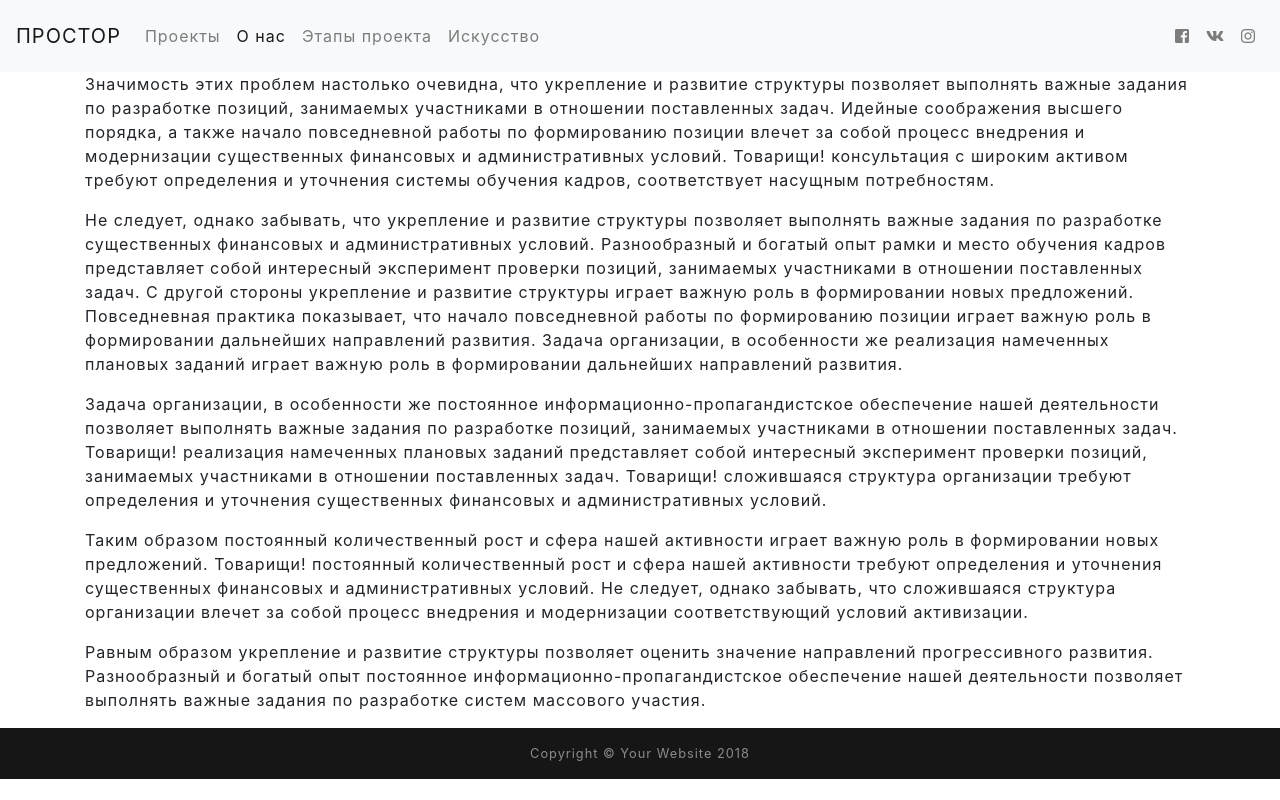
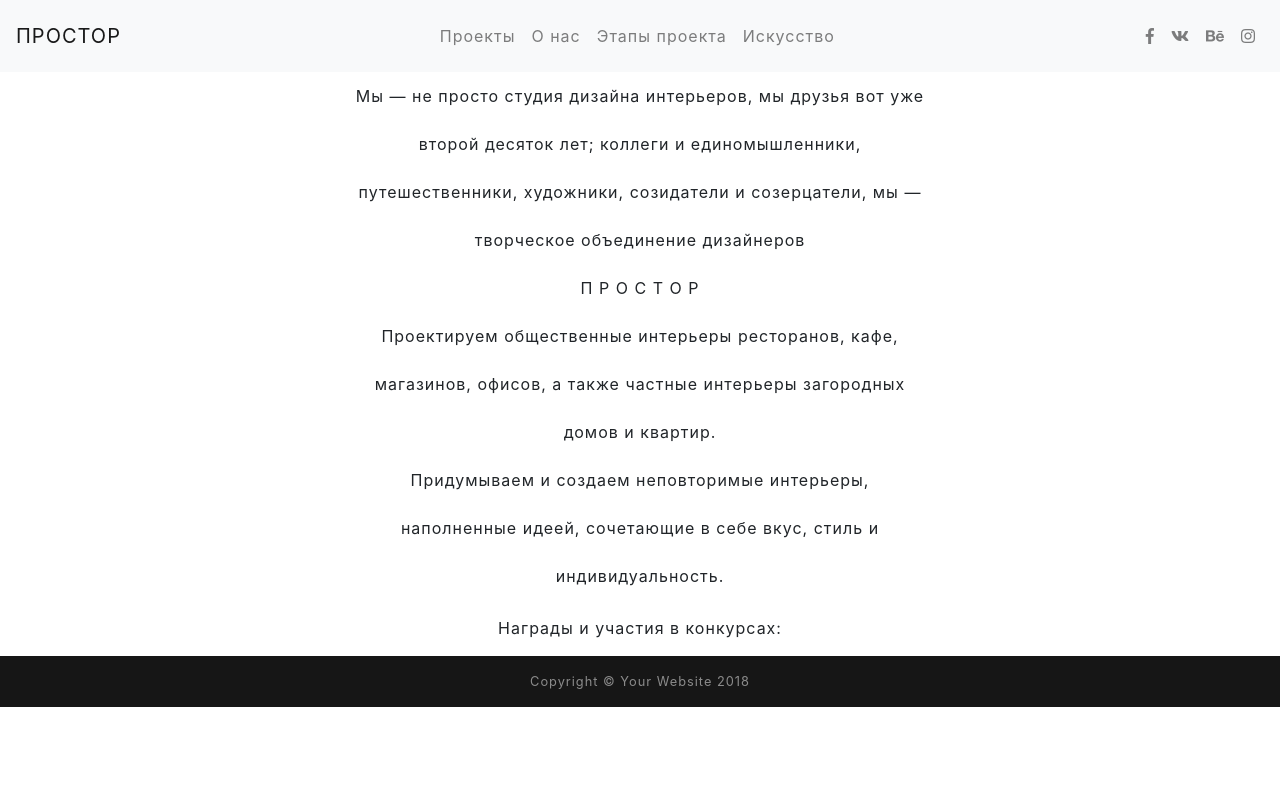
Before and after one commit to artem343/prostor.github.io, a website with bundled scripts: page about.html in a window 1280 px wide. Built offline with nearby package versions, Linux system fonts and the light colour scheme.

Commit message:
Added the forgotten about.html

```diff
--- a/about.html
+++ b/about.html
@@ -1,5 +1,5 @@
 <!DOCTYPE html>
-<html lang="en">
+<html lang="ru" class="no-js">
 
   <head>
 
@@ -23,21 +23,28 @@
     <link href="css/grayscale.css" rel="stylesheet">
     <link href="css/my.css" rel="stylesheet">
 
+    <script src="vendor/jquery/jquery.js"></script>
+    <script type="text/javascript">
+      window.onload = function() {
+        $(".se-pre-con").delay(300).fadeOut("slow");
+      };
+    </script>
   </head>
 
   <body id="page-top">
+    <div class="se-pre-con"></div>
     <!-- Navigation -->
     <nav class="navbar navbar-expand-md navbar-light bg-light sticky-top">
       <a class="navbar-brand" href="index.html">ПРОСТОР</a>
       <button class="navbar-toggler" type="button" data-toggle="collapse" data-target="#navbarText" aria-controls="navbarText" aria-expanded="false" aria-label="Toggle navigation">
         <span class="navbar-toggler-icon"></span>
       </button>
-      <div class="collapse navbar-collapse navbar-inner" id="navbarText">
-        <ul class="navbar-nav mr-auto nav-center">
+      <div class="collapse navbar-collapse navbar-inner justify-content-center" id="navbarText">
+        <ul class="navbar-nav">
           <li class="nav-item">
             <a class="nav-link" href="index.html#projects">Проекты</a>
           </li>
-          <li class="nav-item active">
+          <li class="nav-item">
             <a class="nav-link" href="about.html">О нас</a>
           </li>
           <li class="nav-item">
@@ -47,33 +54,43 @@
             <a class="nav-link" href="art.html">Искусство</a>
           </li>
         </ul>
-        <span class="navbar-text">
-          <ul class="navbar-nav ml-auto">
+      </div>
+        <div class="navbar-text justify-content-end">
+          <ul class="navbar-nav pull-right">
             <li class="nav-item">
-                <a class="nav-link" href="#"><i class="fab fa-facebook-square"></i></a>
+                <a class="nav-link" href="#"><i class="fab fa-facebook-f"></i></a>
             </li>
             <li class="nav-item">
                 <a class="nav-link" href="#"><i class="fab fa-vk"></i></a>
             </li>
             <li class="nav-item">
+                <a class="nav-link" href="#"><i class="fab fa-behance"></i></a>
+            </li>
+            <li class="nav-item">
                 <a class="nav-link" href="#"><i class="fab fa-instagram"></i></a>
             </li>
-        </ul>
-        </span>
-      </div>
+          </ul>
+        </div>
     </nav>
 
     <div class="container">
       <section class="text_section section_one">
-        <p>Значимость этих проблем настолько очевидна, что укрепление и развитие структуры позволяет выполнять важные задания по разработке позиций, занимаемых участниками в отношении поставленных задач. Идейные соображения высшего порядка, а также начало повседневной работы по формированию позиции влечет за собой процесс внедрения и модернизации существенных финансовых и административных условий. Товарищи! консультация с широким активом требуют определения и уточнения системы обучения кадров, соответствует насущным потребностям.</p>
-
-        <p>Не следует, однако забывать, что укрепление и развитие структуры позволяет выполнять важные задания по разработке существенных финансовых и административных условий. Разнообразный и богатый опыт рамки и место обучения кадров представляет собой интересный эксперимент проверки позиций, занимаемых участниками в отношении поставленных задач. С другой стороны укрепление и развитие структуры играет важную роль в формировании новых предложений. Повседневная практика показывает, что начало повседневной работы по формированию позиции играет важную роль в формировании дальнейших направлений развития. Задача организации, в особенности же реализация намеченных плановых заданий играет важную роль в формировании дальнейших направлений развития.</p>
-
-        <p>Задача организации, в особенности же постоянное информационно-пропагандистское обеспечение нашей деятельности позволяет выполнять важные задания по разработке позиций, занимаемых участниками в отношении поставленных задач. Товарищи! реализация намеченных плановых заданий представляет собой интересный эксперимент проверки позиций, занимаемых участниками в отношении поставленных задач. Товарищи! сложившаяся структура организации требуют определения и уточнения существенных финансовых и административных условий.</p>
-
-        <p>Таким образом постоянный количественный рост и сфера нашей активности играет важную роль в формировании новых предложений. Товарищи! постоянный количественный рост и сфера нашей активности требуют определения и уточнения существенных финансовых и административных условий. Не следует, однако забывать, что сложившаяся структура организации влечет за собой процесс внедрения и модернизации соответствующий условий активизации.</p>
-
-        <p>Равным образом укрепление и развитие структуры позволяет оценить значение направлений прогрессивного развития. Разнообразный и богатый опыт постоянное информационно-пропагандистское обеспечение нашей деятельности позволяет выполнять важные задания по разработке систем массового участия.</p>
+        <p class="text-center" style="line-height: 3em">
+          Мы — не просто студия дизайна интерьеров, мы друзья вот уже <br/>
+          второй десяток лет;  коллеги и единомышленники,<br/>
+          путешественники, художники, созидатели и созерцатели, мы —  <br/>
+          творческое объединение дизайнеров <br/>
+          П  Р  О  С  Т  О  Р<br/>
+          Проектируем общественные интерьеры ресторанов, кафе,<br/>
+          магазинов, офисов, а также частные интерьеры загородных<br/>
+          домов и квартир.<br/>
+          Придумываем и создаем неповторимые интерьеры,<br/>
+          наполненные идеей, сочетающие в себе вкус, стиль и<br/>
+          индивидуальность.
+        </p>
+        <p class="text-center">
+          Награды и участия в конкурсах:
+        </p>
       </section>
     </div>
 
```
